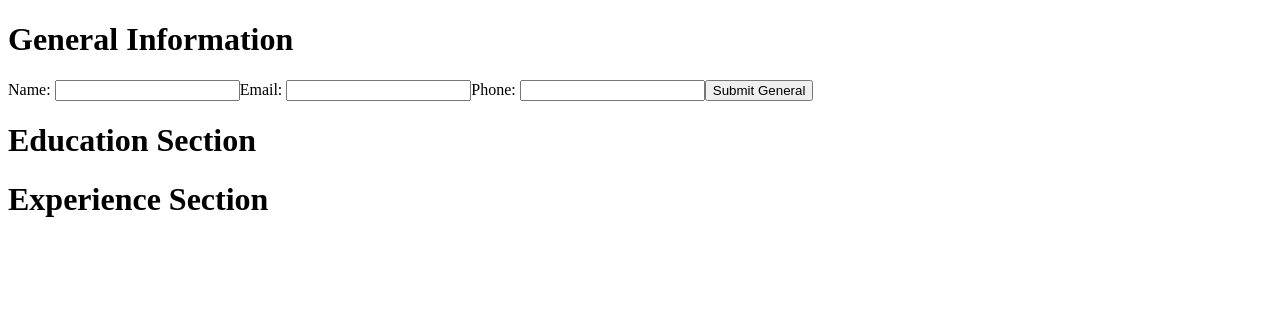
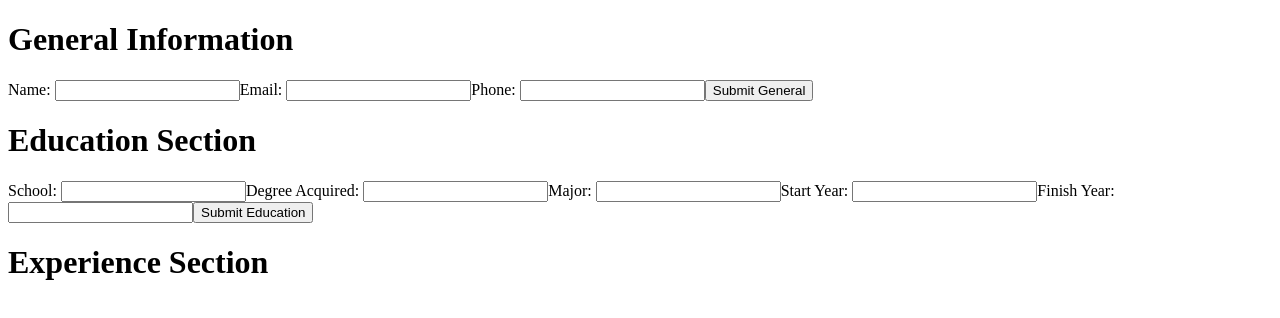
Before and after one commit to tyler7r/TOP-cv-project, a React (Create React App) app in the folder cv-project/: page / in a window 1280 px wide. Shown: the top 318 px of the page. Built offline with nearby package versions, Linux system fonts and the light colour scheme.

Commit message:
Adjust handleChange across all components

```diff
--- a/cv-project/src/components/educational-info.js
+++ b/cv-project/src/components/educational-info.js
@@ -1,15 +1,72 @@
 import React, { Component } from 'react';
+import '../styles/education-style.css'
 
 class Education extends Component {
     constructor() {
         super()
 
-        this.state = ''
+        this.state = {
+            overall: [],
+            individual: {
+                school: '',
+                degree: '',
+                major: '',
+                startYear: '',
+                finishYear: '',
+            }
+        }
+    }
+
+    handleChange = (e) => {
+        this.setState({
+            individual: {
+                school: this.state.individual.school,
+                degree: this.state.individual.degree,
+                major: this.state.individual.major,
+                startYear: this.state.individual.startYear,
+                finishYear: this.state.individual.finishYear,
+                [e.target.name]: e.target.value,
+            },
+        })
+    }
+
+    submitBtn = (e) => {
+        e.preventDefault();
+        document.querySelector('.educationForm').classList.add('hidden');
+        document.querySelector('.educationInfo').classList.remove('hidden');
+    }
+
+    editBtn = (e) => {
+        document.querySelector('.educationForm').classList.remove('hidden');
+        document.querySelector('.educationInfo').classList.add('hidden');
     }
 
     render() {
         return (
-            <h1>Education Section</h1>
+            <div>
+                <h1>Education Section</h1>
+                <form className='educationForm'>
+                    <label htmlFor='school'>School: </label>
+                    <input onChange={this.handleChange} type='text' id='school' name='school'/>
+                    <label htmlFor='degree'>Degree Acquired: </label>
+                    <input onChange={this.handleChange} type='text' id='degree' name='degree'/>
+                    <label htmlFor='major'>Major: </label>
+                    <input onChange={this.handleChange} type='text' id='major' name='major'/>
+                    <label htmlFor='startYear'>Start Year: </label>
+                    <input onChange={this.handleChange} type='text' id='startYear' name='startYear'/>
+                    <label htmlFor='finishYear'>Finish Year: </label>
+                    <input onChange={this.handleChange} type='text' id='finishYear' name='finishYear'/>
+                    <button onClick={this.submitBtn} className='submitBtn' type='submit'>Submit Education</button>
+                </form>
+                <div className='educationInfo hidden'>
+                    <h3>School: {this.state.individual.school}</h3>
+                    <h3>Degree: {this.state.individual.degree}</h3>
+                    <h3>Major: {this.state.individual.major}</h3>
+                    <h3>Start Year: {this.state.individual.startYear}</h3>
+                    <h3>Finish Year: {this.state.individual.finishYear}</h3>
+                    <button onClick={this.editBtn}>Edit Education</button>
+                </div>
+            </div>
         )
     }
 }
--- a/cv-project/src/components/general-info.js
+++ b/cv-project/src/components/general-info.js
@@ -12,27 +12,12 @@ class General extends Component {
         }
     }
 
-    handleNameChange = (e) => {
-        this.setState({
-            name: e.target.value,
-            email: this.state.email,
-            phone: this.state.phone,
-        })
-    }
-
-    handleEmailChange = (e) => {
-        this.setState({
-            name: this.state.name,
-            email: e.target.value,
-            phone: this.state.phone,
-        })
-    }
-
-    handlePhoneChange = (e) => {
+    handleChange = (e) => {
         this.setState({
             name: this.state.name,
             email: this.state.email,
-            phone: e.target.value,
+            phone: this.state.phone,
+            [e.target.name]: e.target.value,
         })
     }
 
@@ -55,11 +40,11 @@ class General extends Component {
                 <h1>General Information</h1>
                 <form className='generalInfoForm'>
                     <label htmlFor='name'>Name: </label>
-                    <input onChange={this.handleNameChange} type='text' id='name'/>
+                    <input onChange={this.handleChange} type='text' id='name' name='name'/>
                     <label htmlFor='mail'>Email: </label>
-                    <input onChange={this.handleEmailChange} type='email' id='mail'/>
+                    <input onChange={this.handleChange} type='email' id='mail' name='mail'/>
                     <label htmlFor='phone'>Phone: </label>
-                    <input onChange={this.handlePhoneChange} type='text' id='phone'/>
+                    <input onChange={this.handleChange} type='text' id='phone' name='phone'/>
                     <button onClick={this.submitGeneral} type='submit'>Submit General</button>
                 </form>
                 <div className='hidden generalInfo'>
--- a/cv-project/src/styles/education-style.css
+++ b/cv-project/src/styles/education-style.css
@@ -0,0 +1,3 @@
+.hidden {
+    display: none;
+}
```
